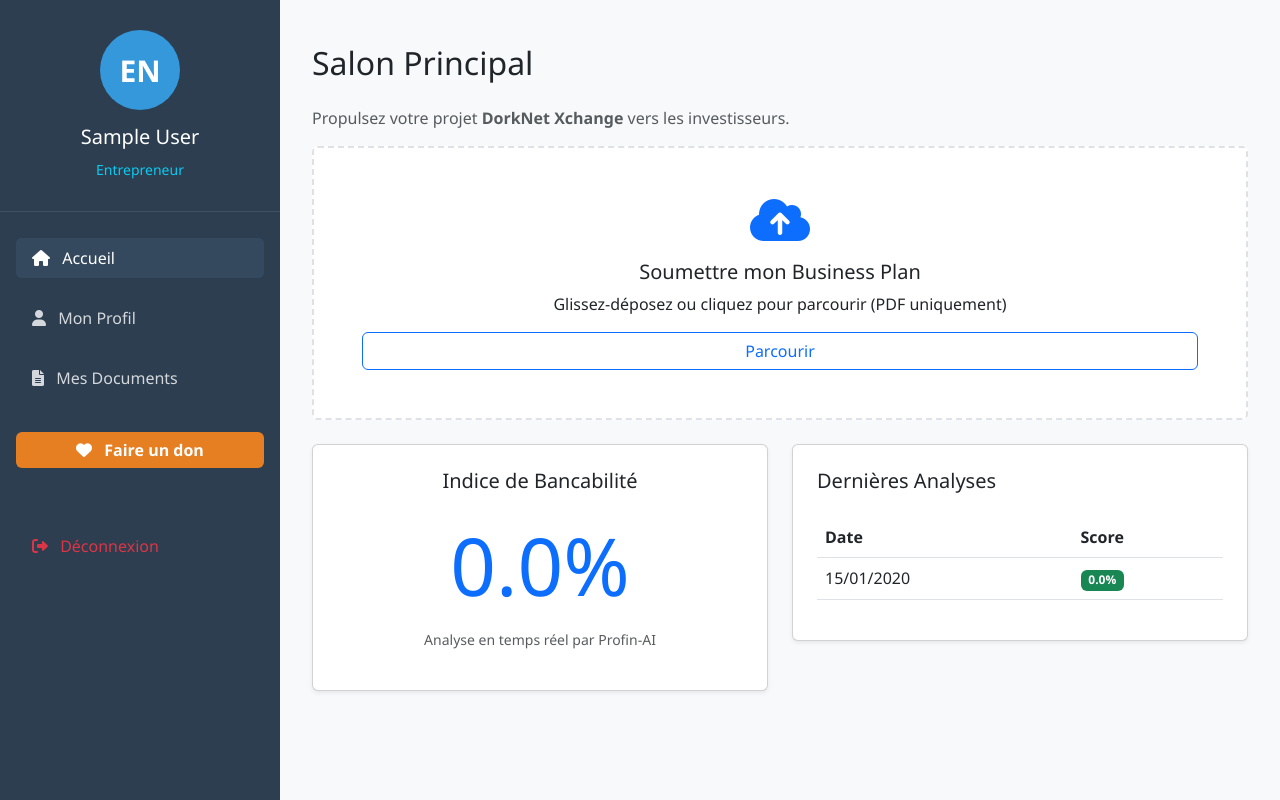
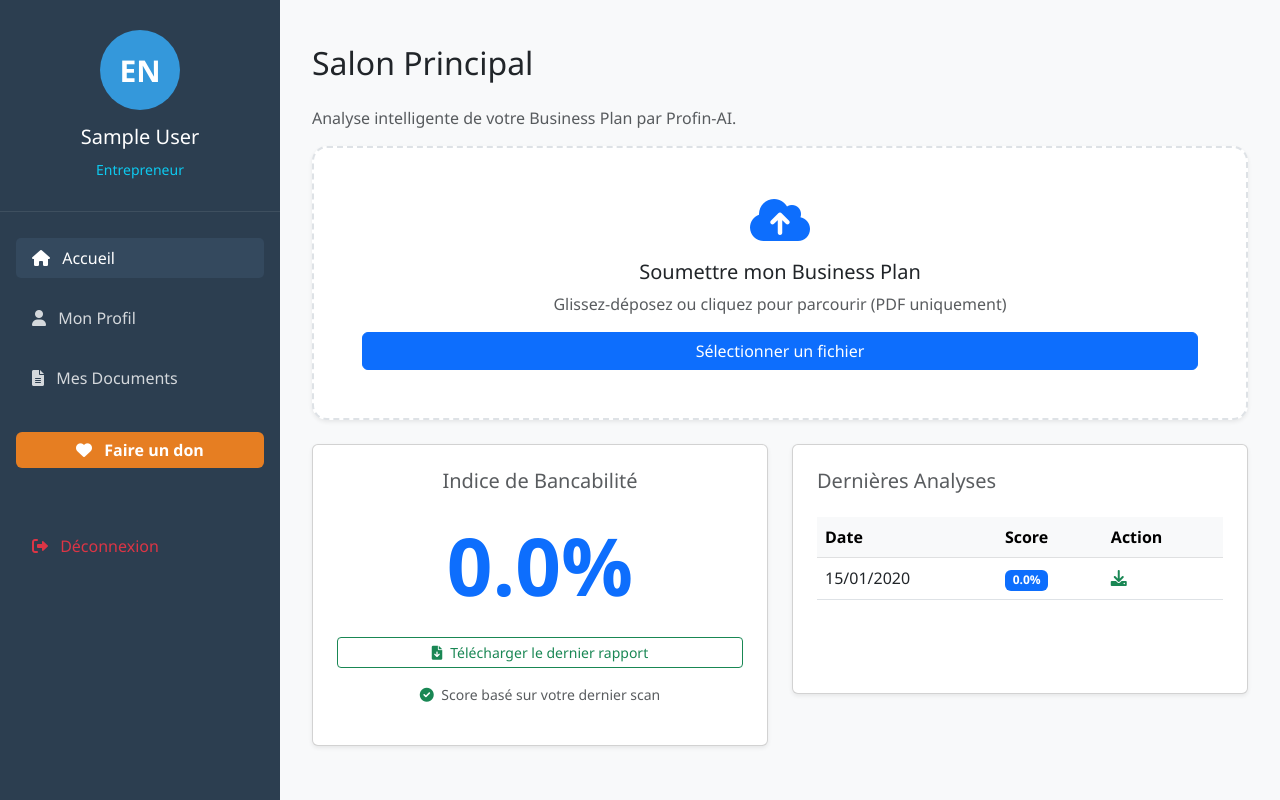
Before and after one commit to enochnumbi062-gif/PROFIN-AI-, a Flask app: page /dashboard in a window 1280 px wide. Run offline with Flask 3, Linux system fonts and the light colour scheme; a user stored in the database is signed in; tables that the repository leaves empty hold one stand-in row (values such as "Sample post").

Commit message:
Update dashboard.html

```diff
--- a/templates/dashboard.html
+++ b/templates/dashboard.html
@@ -21,7 +21,6 @@
             z-index: 1000;
         }
 
-        /* Responsive : Cacher le menu sur mobile par défaut */
         @media (max-width: 992px) {
             #sidebar { margin-left: calc(-1 * var(--sidebar-width)); }
             #sidebar.active { margin-left: 0; }
@@ -43,16 +42,15 @@
 
         .btn-donate { background: #e67e22; border: none; font-weight: bold; color: white; }
 
-        /* Zone d'Upload Stylisée */
         .border-dashed {
             border: 2px dashed #dee2e6;
             transition: all 0.3s ease;
             cursor: pointer;
             background: white;
+            border-radius: 15px;
         }
         .border-dashed:hover { border-color: #3498db; background: #f1f9ff; }
 
-        /* Bouton Menu Mobile */
         #menuToggle { display: none; position: fixed; top: 15px; right: 15px; z-index: 1100; border-radius: 50%; width: 50px; height: 50px; }
         @media (max-width: 992px) { #menuToggle { display: block; } }
     </style>
@@ -75,52 +73,73 @@
                 <li class="nav-item"><a class="nav-link active" href="#"><i class="fas fa-home me-2"></i> Accueil</a></li>
                 <li class="nav-item"><a class="nav-link" href="#"><i class="fas fa-user me-2"></i> Mon Profil</a></li>
                 <li class="nav-item"><a class="nav-link" href="#"><i class="fas fa-file-alt me-2"></i> Mes Documents</a></li>
-                <li class="nav-item mt-4">
-                    <button class="btn btn-donate w-100"><i class="fas fa-heart me-2"></i> Faire un don</button>
-                </li>
-                <li class="nav-item mt-5">
-                    <a class="nav-link text-danger" href="{{ url_for('logout') }}"><i class="fas fa-sign-out-alt me-2"></i> Déconnexion</a>
-                </li>
+                <li class="nav-item mt-4"><button class="btn btn-donate w-100"><i class="fas fa-heart me-2"></i> Faire un don</button></li>
+                <li class="nav-item mt-5"><a class="nav-link text-danger" href="{{ url_for('logout') }}"><i class="fas fa-sign-out-alt me-2"></i> Déconnexion</a></li>
             </ul>
         </nav>
 
         <main id="content">
             <div class="container-fluid">
                 <h2 class="mb-4 mt-4">Salon Principal</h2>
-                <p class="text-muted">Propulsez votre projet <strong>DorkNet Xchange</strong> vers les investisseurs.</p>
+                <p class="text-muted">Analyse intelligente de votre Business Plan par Profin-AI.</p>
 
-                <div class="card mb-4 border-dashed p-5 text-center" id="dropZone">
+                <div id="progressContainer" class="card p-4 mb-4 d-none shadow-sm">
+                    <div class="d-flex justify-content-between mb-2">
+                        <span class="text-primary fw-bold"><i class="fas fa-robot me-2"></i>Analyse IA en cours...</span>
+                        <span id="progressPercent" class="text-muted fw-bold">0%</span>
+                    </div>
+                    <div class="progress" style="height: 12px;">
+                        <div id="progressBar" class="progress-bar progress-bar-striped progress-bar-animated bg-primary"
+                             role="progressbar" style="width: 0%"></div>
+                    </div>
+                    <p class="small text-center mt-3 text-muted">Lecture du PDF et calcul de bancabilité en cours...</p>
+                </div>
+
+                <div class="card mb-4 border-dashed p-5 text-center shadow-sm" id="dropZone">
                     <i class="fas fa-cloud-upload-alt fa-3x mb-3 text-primary"></i>
                     <h5>Soumettre mon Business Plan</h5>
-                    <p>Glissez-déposez ou cliquez pour parcourir (PDF uniquement)</p>
+                    <p class="text-muted">Glissez-déposez ou cliquez pour parcourir (PDF uniquement)</p>
                     <input type="file" class="d-none" id="fileInput" accept="application/pdf">
-                    <button class="btn btn-outline-primary" onclick="document.getElementById('fileInput').click()">Parcourir</button>
+                    <button class="btn btn-primary px-4" onclick="document.getElementById('fileInput').click()">Sélectionner un fichier</button>
                 </div>
 
                 <div class="row">
                     <div class="col-md-6 mb-4">
-                        <div class="card p-4 text-center shadow-sm">
-                            <h5>Indice de Bancabilité</h5>
-                            <div class="display-1 text-primary my-3">
+                        <div class="card p-4 text-center shadow-sm" style="min-height: 250px;">
+                            <h5 class="text-muted">Indice de Bancabilité</h5>
+                            <div class="display-1 text-primary my-3 fw-bold">
                                 {% if plans %}{{ plans[0].score_bancabilite }}%{% else %}0%{% endif %}
                             </div>
-                            <p class="small text-muted">Analyse en temps réel par Profin-AI</p>
+
+                            {% if plans %}
+                            <a href="{{ url_for('download_report', plan_id=plans[0].id) }}" class="btn btn-outline-success btn-sm mt-2">
+                                <i class="fas fa-file-download me-2"></i>Télécharger le dernier rapport
+                            </a>
+                            {% endif %}
+
+                            <p class="small text-muted mt-3"><i class="fas fa-check-circle text-success me-1"></i> Score basé sur votre dernier scan</p>
                         </div>
                     </div>
+
                     <div class="col-md-6 mb-4">
-                        <div class="card p-4 shadow-sm">
-                            <h5>Dernières Analyses</h5>
+                        <div class="card p-4 shadow-sm" style="min-height: 250px;">
+                            <h5 class="text-muted">Dernières Analyses</h5>
                             <div class="table-responsive">
                                 <table class="table table-hover mt-3">
-                                    <thead><tr><th>Date</th><th>Score</th></tr></thead>
+                                    <thead class="table-light"><tr><th>Date</th><th>Score</th><th>Action</th></tr></thead>
                                     <tbody>
                                         {% for plan in plans %}
                                         <tr>
                                             <td>{{ plan.date_scan.strftime('%d/%m/%Y') }}</td>
-                                            <td><span class="badge bg-success">{{ plan.score_bancabilite }}%</span></td>
+                                            <td><span class="badge bg-primary">{{ plan.score_bancabilite }}%</span></td>
+                                            <td>
+                                                <a href="{{ url_for('download_report', plan_id=plan.id) }}" class="text-success" title="Télécharger">
+                                                    <i class="fas fa-download"></i>
+                                                </a>
+                                            </td>
                                         </tr>
                                         {% else %}
-                                        <tr><td colspan="2" class="text-center text-muted">Aucun document analysé</td></tr>
+                                        <tr><td colspan="3" class="text-center text-muted">Aucun document analysé</td></tr>
                                         {% endfor %}
                                     </tbody>
                                 </table>
@@ -133,22 +152,35 @@
     </div>
 
     <script>
-        // 1. Gestion du Menu Pivotant
         document.getElementById('menuToggle').addEventListener('click', function() {
             document.getElementById('sidebar').classList.toggle('active');
         });
 
-        // 2. Logique d'Upload AJAX
         function uploadFile(file) {
             if (!file) return;
 
+            const progressContainer = document.getElementById('progressContainer');
+            const progressBar = document.getElementById('progressBar');
+            const progressPercent = document.getElementById('progressPercent');
+            const dropZone = document.getElementById('dropZone');
+            const scoreDisplay = document.querySelector('.display-1');
+
+            progressContainer.classList.remove('d-none');
+            dropZone.classList.add('d-none');
+            scoreDisplay.innerText = "...";
+
+            let progress = 0;
+            let interval = setInterval(() => {
+                if (progress < 92) {
+                    progress += Math.random() * 10;
+                    let val = Math.min(Math.round(progress), 92);
+                    progressBar.style.width = val + "%";
+                    progressPercent.innerText = val + "%";
+                }
+            }, 350);
+
             let formData = new FormData();
             formData.append('file', file);
-
-            // Interface de chargement
-            const scoreDisplay = document.querySelector('.display-1');
-            const originalText = scoreDisplay.innerText;
-            scoreDisplay.innerText = "...";
 
             fetch('/upload', {
                 method: 'POST',
@@ -156,42 +188,44 @@
             })
             .then(response => response.json())
             .then(data => {
+                clearInterval(interval);
+                progressBar.style.width = "100%";
+                progressPercent.innerText = "100%";
+
                 if (data.success) {
-                    scoreDisplay.innerText = data.score + "%";
-                    alert("✅ Analyse réussie ! Votre score est de " + data.score + "%");
-                    location.reload();
+                    setTimeout(() => {
+                        alert("✅ Analyse réussie par l'IA !");
+                        location.reload();
+                    }, 600);
                 } else {
-                    scoreDisplay.innerText = originalText;
                     alert("❌ Erreur : " + data.error);
+                    resetUI();
                 }
             })
             .catch(error => {
-                scoreDisplay.innerText = originalText;
-                console.error('Erreur:', error);
-                alert("Le serveur n'a pas pu traiter le fichier.");
+                clearInterval(interval);
+                alert("Erreur de connexion au serveur.");
+                resetUI();
             });
         }
 
-        // Événement clic bouton
+        function resetUI() {
+            document.getElementById('progressContainer').classList.add('d-none');
+            document.getElementById('dropZone').classList.remove('d-none');
+        }
+
         document.getElementById('fileInput').addEventListener('change', function() {
             if (this.files[0]) uploadFile(this.files[0]);
         });
 
-        // Événements Drag & Drop
-        const dropZone = document.getElementById('dropZone');
-
-        ['dragenter', 'dragover', 'dragleave', 'drop'].forEach(eventName => {
-            dropZone.addEventListener(eventName, e => {
-                e.preventDefault();
-                e.stopPropagation();
-            }, false);
+        const dz = document.getElementById('dropZone');
+        ['dragenter', 'dragover', 'dragleave', 'drop'].forEach(eName => {
+            dz.addEventListener(eName, (e) => { e.preventDefault(); e.stopPropagation(); }, false);
         });
-
-        dropZone.addEventListener('dragover', () => { dropZone.style.background = "#f1f9ff"; });
-        dropZone.addEventListener('dragleave', () => { dropZone.style.background = "white"; });
-
-        dropZone.addEventListener('drop', (e) => {
-            dropZone.style.background = "white";
+        dz.addEventListener('dragover', () => { dz.style.background = "#f1f9ff"; dz.style.borderColor = "#3498db"; });
+        dz.addEventListener('dragleave', () => { dz.style.background = "white"; dz.style.borderColor = "#dee2e6"; });
+        dz.addEventListener('drop', (e) => {
+            dz.style.background = "white";
             const files = e.dataTransfer.files;
             if (files.length > 0) uploadFile(files[0]);
         });
```
